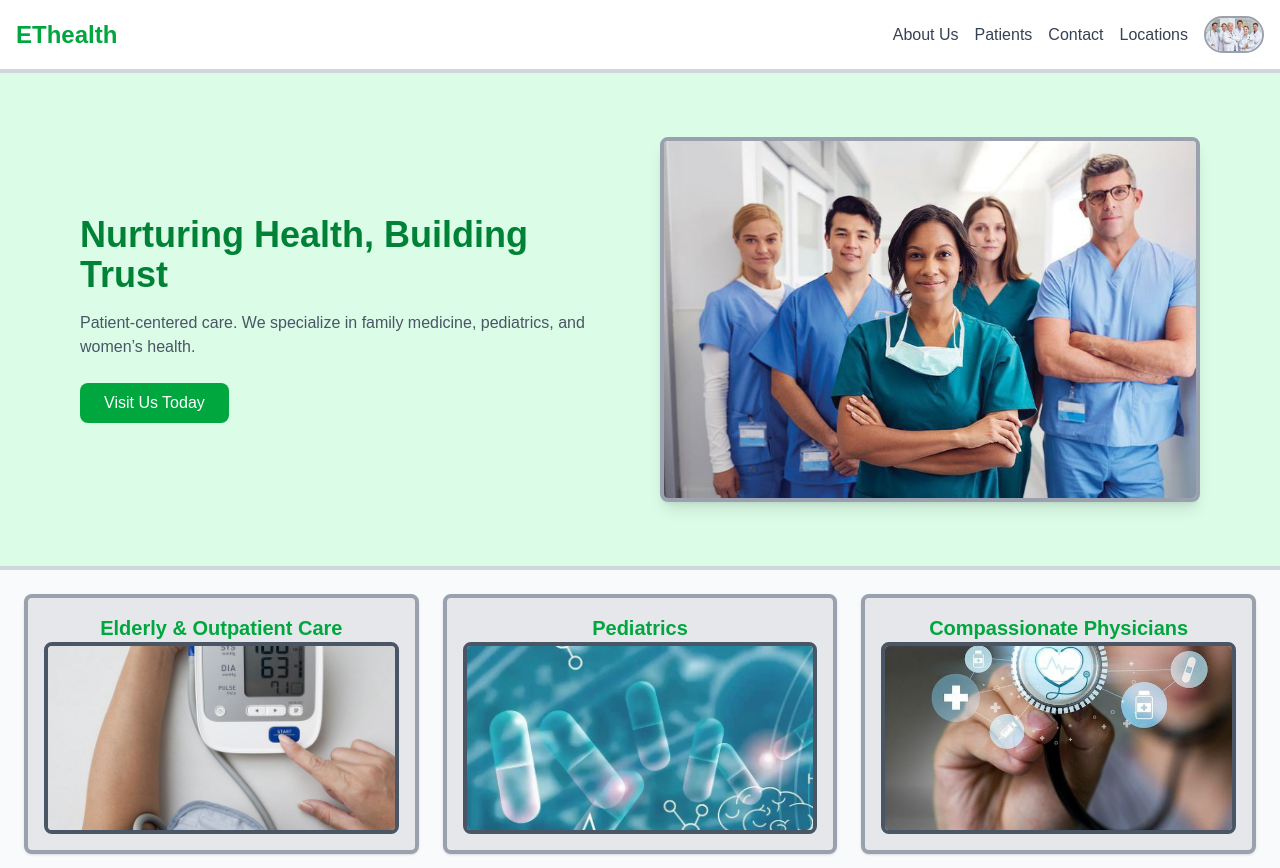
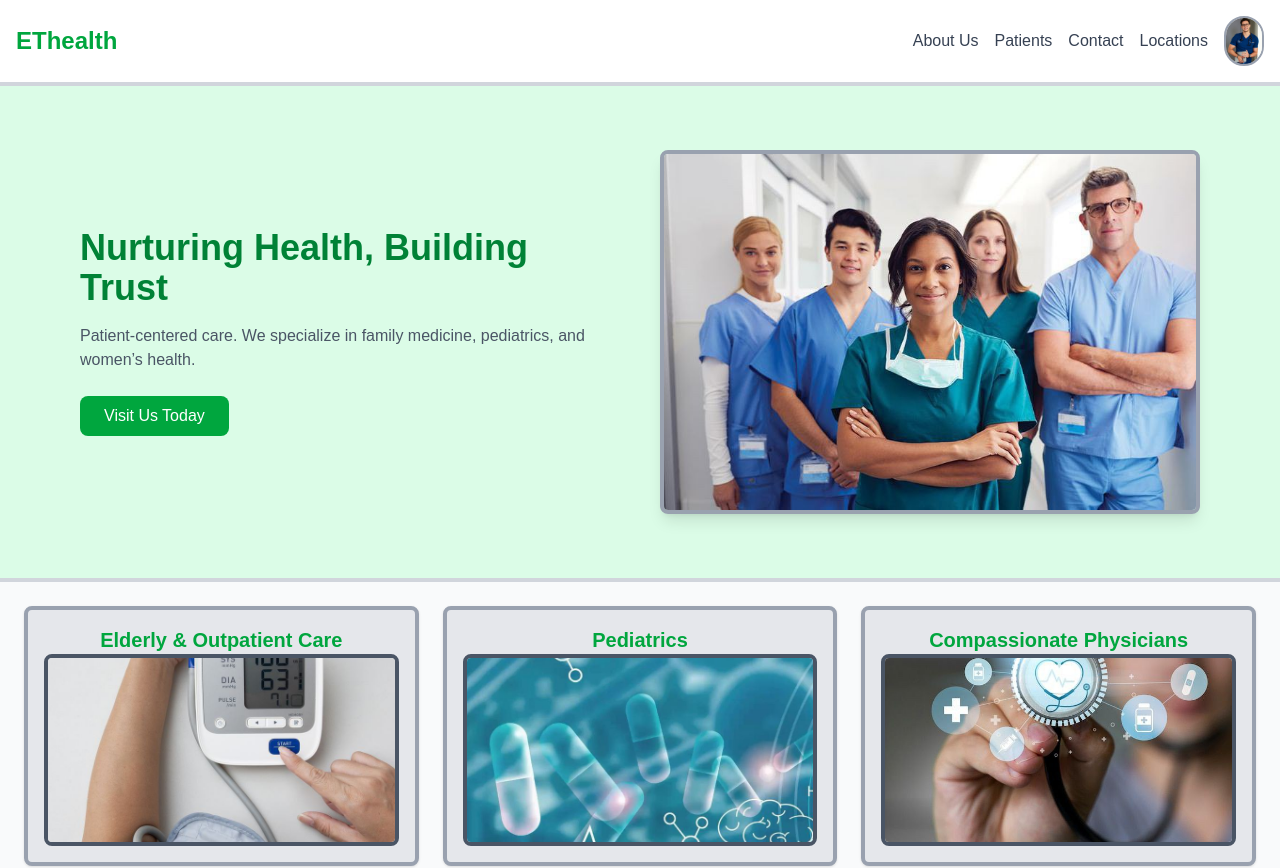
Before and after one commit to MikeWeDev/virtualHealthConsultancy, a Next.js app: page / in a window 1280 px wide. Shown: the top 868 px of the page. Built offline with nearby package versions, Linux system fonts and the light colour scheme.

Commit message:
adding image for the layout also the live chat works

```diff
--- a/app/page.jsx
+++ b/app/page.jsx
@@ -154,10 +154,10 @@ useEffect(() => {
                   <Link href='/patient'>
                     <div className="relative">
                       <Image
-                        src="/home/photo_3_2025-04-22_22-05-16.jpg"
+                        src="/doctorList/doctor1.jpg"
                         alt="guest"
-                        width={60}
-                        height={60}
+                        width={40}
+                        height={40}
                         className="rounded-full border-2 border-gray-400 hover:border-green-600 transition-all duration-300 ease-in-out transform hover:scale-110"
                       />
                     </div>
```
